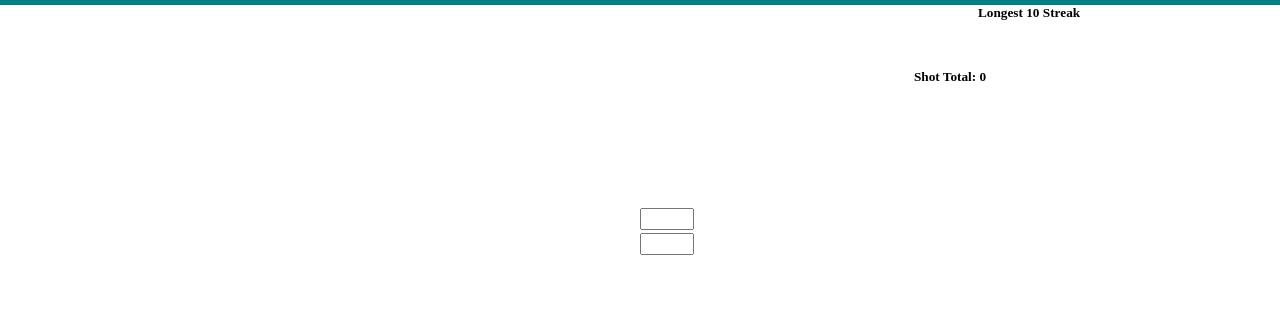
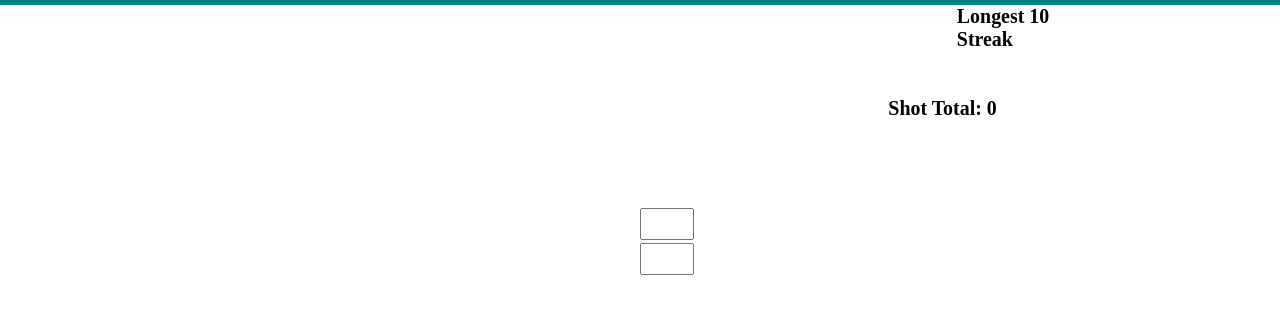
Before and after one commit to dr-50/SimpleScoreTracker, a plain HTML site: page index.html in a window 1280 px wide. Shown: the part 25-338 px from the top of the page. Drawn offline with nearby package versions, Linux system fonts and the light colour scheme.

Commit message:
test for safari

```diff
--- a/index.html
+++ b/index.html
@@ -28,14 +28,10 @@
     </div>
     </div>
 
-
-
-
     <div class="score-input" id="scoreInput">
         <input type="number" id="1" onblur="clickOut(this)">
         <input type="number" id="2" onblur="clickOut(this)">
     </div>
-    <div id="output"></div>
 
 
 </body>
--- a/style.css
+++ b/style.css
@@ -29,12 +29,16 @@
 .TenTracker{
     height: 100%;
     width: 50%;
+    font-size: 24px;
 }
 .TenTracker ol{
     margin-left: 50%;
 }
 .TenTracker h5{
     margin-left: 35%;
+}
+.shot-total{
+    font-size: 24px;
 }
 
 .score-input{
@@ -49,5 +53,5 @@
 .score-input input{
     width: 50px;
     margin-top: 3px;
-    font-size: 16px;
+    font-size: 24px;
 }
```
